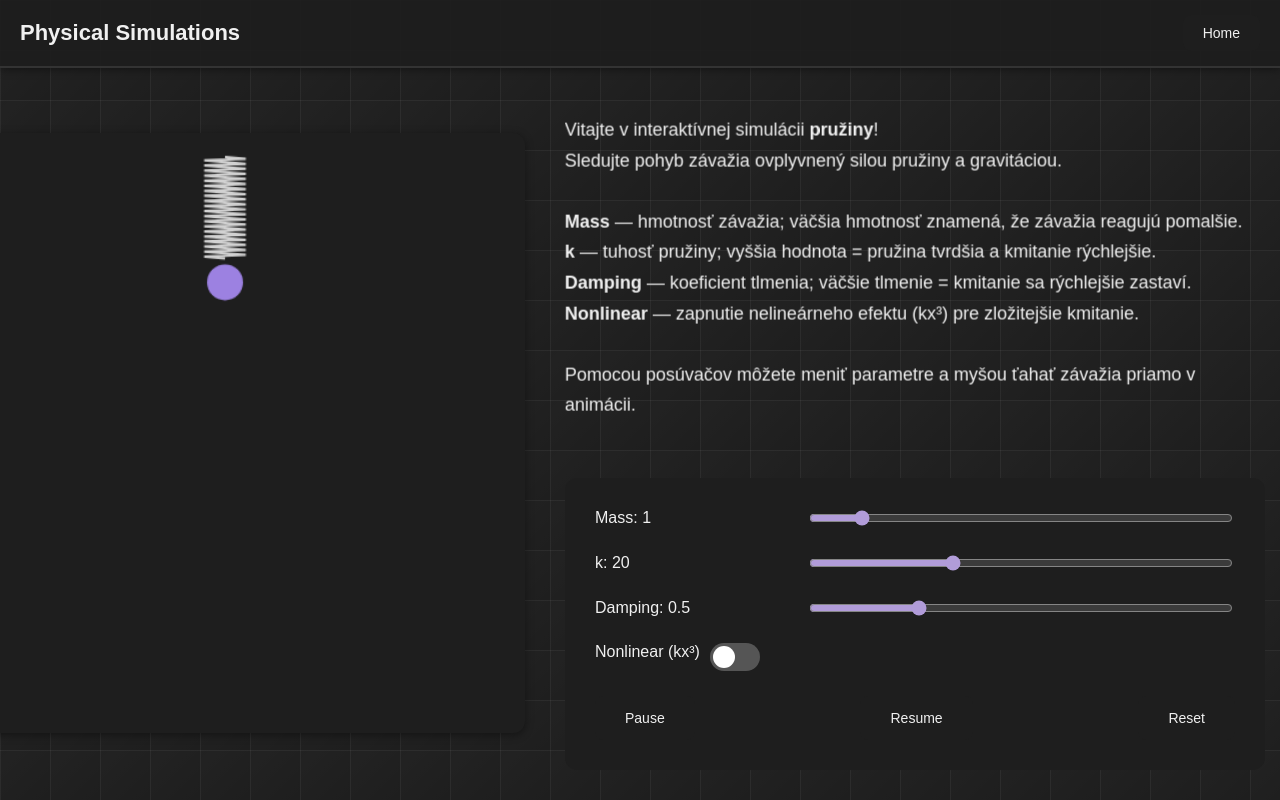
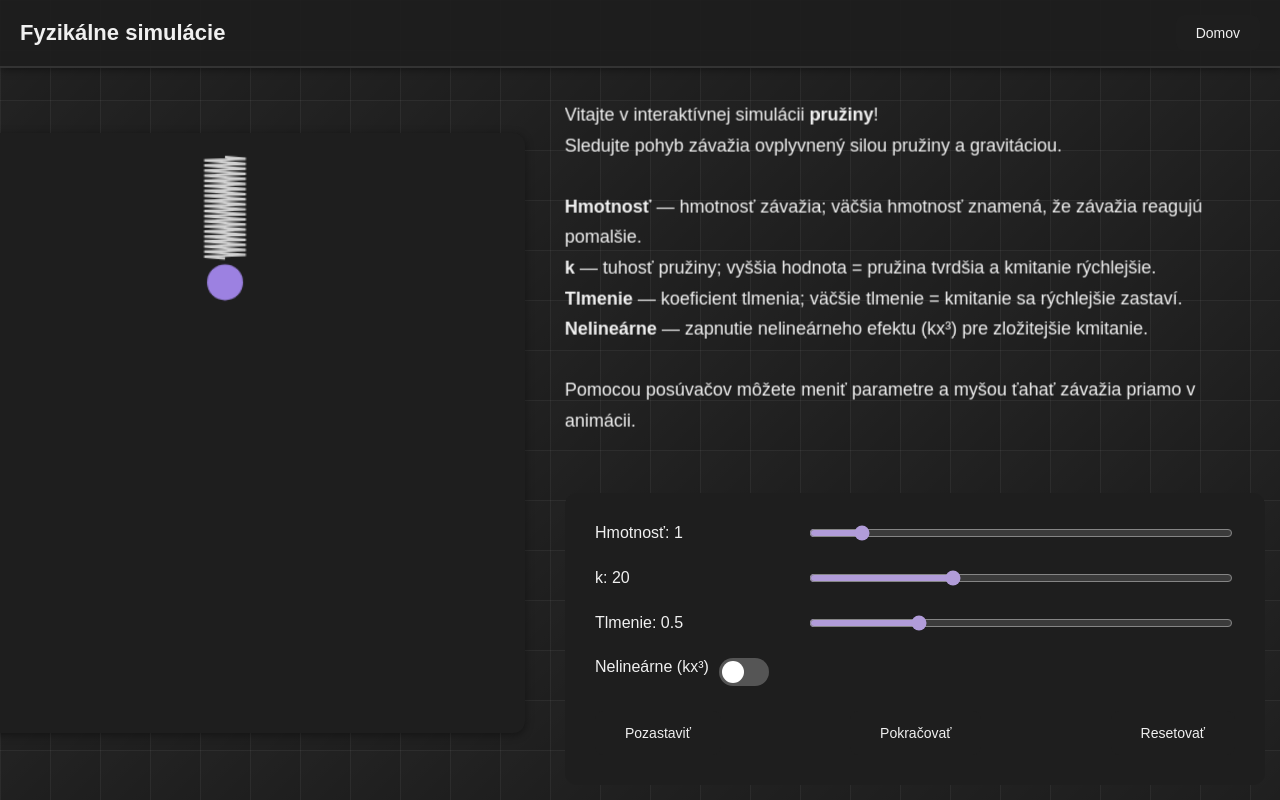
Before and after one commit to Weeqxa/PhysicsSimulator, a React app in the folder frontend/: page /spring in a window 1280 px wide. Built offline with nearby package versions, Linux system fonts and the light colour scheme; the HTML template or start-up script is replaced by a standard one.

Commit message:
localization for spring simulation and controls

```diff
--- a/frontend/src/components/spring/SpringSimulation.jsx
+++ b/frontend/src/components/spring/SpringSimulation.jsx
@@ -52,10 +52,10 @@ export default function SpringSimulation() {
                         Vitajte v interaktívnej simulácii <strong>pružiny</strong>!<br/>
                         Sledujte pohyb závažia ovplyvnený silou pružiny a gravitáciou.<br/><br/>
 
-                        <strong>Mass</strong> — hmotnosť závažia; väčšia hmotnosť znamená, že závažia reagujú pomalšie.<br/>
+                        <strong>Hmotnosť</strong> — hmotnosť závažia; väčšia hmotnosť znamená, že závažia reagujú pomalšie.<br/>
                         <strong>k</strong> — tuhosť pružiny; vyššia hodnota = pružina tvrdšia a kmitanie rýchlejšie.<br/>
-                        <strong>Damping</strong> — koeficient tlmenia; väčšie tlmenie = kmitanie sa rýchlejšie zastaví.<br/>
-                        <strong>Nonlinear</strong> — zapnutie nelineárneho efektu (kx³) pre zložitejšie kmitanie.<br/><br/>
+                        <strong>Tlmenie</strong> — koeficient tlmenia; väčšie tlmenie = kmitanie sa rýchlejšie zastaví.<br/>
+                        <strong>Nelineárne</strong> — zapnutie nelineárneho efektu (kx³) pre zložitejšie kmitanie.<br/><br/>
 
                         Pomocou posúvačov môžete meniť parametre a myšou ťahať závažia priamo v animácii.
                     </p>
@@ -63,7 +63,7 @@ export default function SpringSimulation() {
 
                 <div className={styles.controls}>
                     <div className={styles.row}>
-                        <label>Mass: {mass}</label>
+                        <label>Hmotnosť: {mass}</label>
                         <input type="range" min="0.5" max="5" step="0.1" value={mass}
                                onChange={e => setMass(Number(e.target.value))}/>
                     </div>
@@ -75,14 +75,14 @@ export default function SpringSimulation() {
                     </div>
 
                     <div className={styles.row}>
-                        <label>Damping: {c}</label>
+                        <label>Tlmenie: {c}</label>
                         <input type="range" min="0" max="2" step="0.05" value={c}
                                onChange={e => setC(Number(e.target.value))}/>
                     </div>
 
                     <div className={styles.row}>
                         <label>
-                            Nonlinear (kx³)
+                            Nelineárne (kx³)
                             <span className={styles.switch}>
                                 <input type="checkbox" checked={nonlinear}
                                        onChange={e => setNonlinear(e.target.checked)}/>
@@ -92,9 +92,9 @@ export default function SpringSimulation() {
                     </div>
 
                     <div className={styles.buttons}>
-                        <button className="btn" onClick={handlePause}>Pause</button>
-                        <button className="btn" onClick={handleResume}>Resume</button>
-                        <button className="btn" onClick={handleReset}>Reset</button>
+                        <button className="btn" onClick={handlePause}>Pozastaviť</button>
+                        <button className="btn" onClick={handleResume}>Pokračovať</button>
+                        <button className="btn" onClick={handleReset}>Resetovať</button>
                     </div>
                 </div>
             </div>
--- a/frontend/src/pages/SpringPage.jsx
+++ b/frontend/src/pages/SpringPage.jsx
@@ -6,9 +6,9 @@ export default function SpringPage() {
     return (
         <div>
             <div className="top-bar">
-                <div className="logo">Physical Simulations</div>
+                <div className="logo">Fyzikálne simulácie</div>
                 <div className="top-right-buttons">
-                    <a href="/" className="btn">Home</a>
+                    <a href="/" className="btn">Domov</a>
                 </div>
             </div>
 
```
